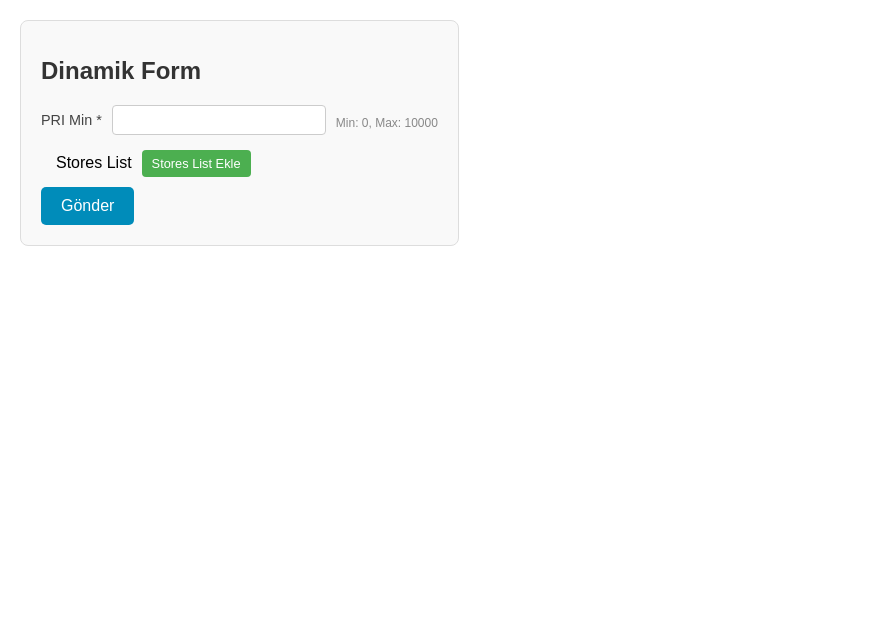
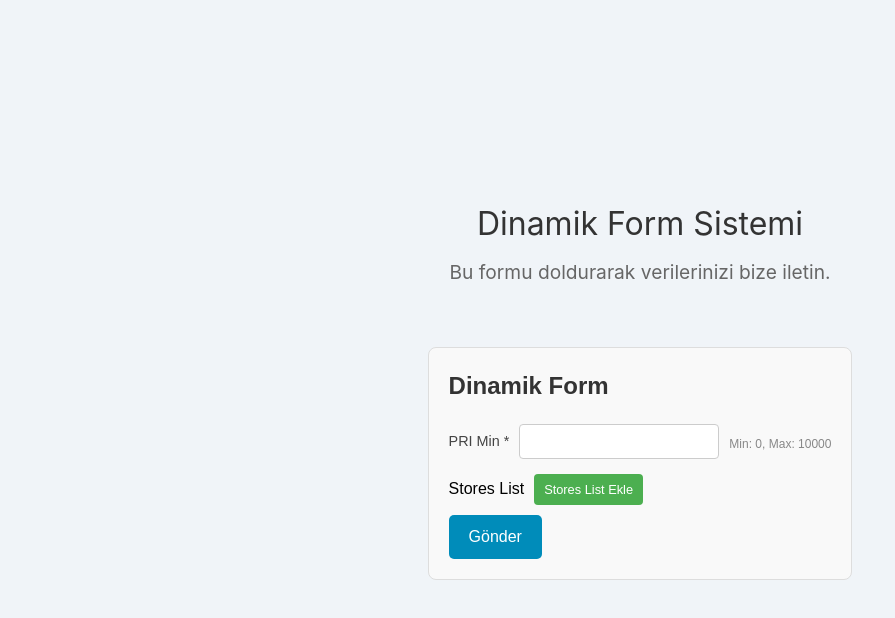
Before and after one commit to ayseberfinozcubuk/treeFormReact, a React (Create React App) app: page / in a window 1280 px wide. Shown: the top 618 px of the page, without its empty margins (0-895 px from the left). Built offline with nearby package versions, Linux system fonts and the light colour scheme.

Commit message:
changes in style

```diff
--- a/package.json
+++ b/package.json
@@ -37,5 +37,10 @@
       "last 1 firefox version",
       "last 1 safari version"
     ]
+  },
+  "devDependencies": {
+    "autoprefixer": "^10.4.20",
+    "postcss": "^8.4.47",
+    "tailwindcss": "^3.4.13"
   }
 }
--- /dev/null
+++ b/postcss.config.js
@@ -0,0 +1,6 @@
+module.exports = {
+  plugins: {
+    tailwindcss: {},
+    autoprefixer: {},
+  },
+}
--- a/src/App.js
+++ b/src/App.js
@@ -4,8 +4,9 @@ import './Style/Style.css'; // CSS dosyasını import et
 
 const App = () => {
     const [sampleData, setSampleData] = useState(null);
-    const [formValues, setFormValues] = useState(0); // Formu yeniden oluşturmak için key kullanıyoruz
-    const [subForms, setSubForms] = useState({}); // SubForms için de state ekliyoruz
+    const [formValues, setFormValues] = useState(0);
+    const [subForms, setSubForms] = useState({});
+    const [formKey, setFormKey] = useState(0);
 
     useEffect(() => {
         fetch('/SampleData/Emiter.json') // JSON dosyasının bulunduğu yolu belirtin
@@ -16,11 +17,12 @@ const App = () => {
 
     const handleSubmit = (e) => {
         e.preventDefault();
-        console.log('Form Gönderildi.');
+        console.log('Form Verileri:', formValues);
 
         // Formu yeniden oluşturmak için key'i değiştiriyoruz
         setFormValues({});
         setSubForms({});
+        setFormKey(prevKey => prevKey + 1); // Key değerini artırarak formu sıfırlıyoruz
     };
 
     if (!sampleData) {
@@ -28,9 +30,14 @@ const App = () => {
     }
 
     return (
+        <div className="app-container">
+            <header className="app-header">
+                <h1>Dinamik Form Sistemi</h1>
+                <p>Bu formu doldurarak verilerinizi bize iletin.</p>
+            </header>
             <div className="form-container">
                 <h1>Dinamik Form</h1>
-            <form onSubmit={handleSubmit}>
+                <form onSubmit={handleSubmit} key={formKey}>
                     <DynamicForm
                         data={sampleData}
                         formValues={formValues}
@@ -41,6 +48,7 @@ const App = () => {
                     <button type="submit" className="submit-button">Gönder</button>
                 </form>
             </div>
+        </div>
     );
 };
 
--- a/src/Components/DynamicForm.jsx
+++ b/src/Components/DynamicForm.jsx
@@ -1,7 +1,7 @@
 import React, { useState } from 'react';
 import '../Style/Style.css'; // CSS dosyasını import et
 
-const DynamicForm = ({ data, formValues, setFormValues, path = '' }) => {
+const DynamicForm = ({ data, formValues, setFormValues, path = '', indentLevel = 0 }) => {
     const [subForms, setSubForms] = useState({}); // Her form alanının altındaki form öğelerini saklamak için
 
     const handleChange = (propertyName, value, index = null) => {
@@ -60,9 +60,13 @@ const DynamicForm = ({ data, formValues, setFormValues, path = '' }) => {
     const renderInput = (property) => {
         const { Name, Label, Type, IsMandatory, MinMax, ListType } = property;
 
+        const indentStyle = {
+            marginLeft: `${indentLevel * 20}px`, // Her seviye için 20px girinti
+        };
+
         if (Type === "List") {
             return (
-                <div key={Name} className="list-container">
+                <div key={Name} className="list-container" style={indentStyle}>
                     <label>{Label}</label>
                     <button type="button" onClick={() => handleListClick(ListType, Name)}>
                         {Label} Ekle
@@ -75,6 +79,7 @@ const DynamicForm = ({ data, formValues, setFormValues, path = '' }) => {
                                 formValues={formValues}
                                 setFormValues={setFormValues}
                                 path={path ? `${path}.${Name}[${i}]` : `${Name}[${i}]`}
+                                indentLevel={indentLevel + 1} // Alt form için girinti artırılıyor
                             />
                         </div>
                     ))}
@@ -83,7 +88,7 @@ const DynamicForm = ({ data, formValues, setFormValues, path = '' }) => {
         }
 
         return (
-            <div key={Name} className="form-element">
+            <div key={Name} className="form-element" style={indentStyle}>
                 <label>{Label} {IsMandatory === "yes" && <span>*</span>}</label>
                 <input
                     type={Type === "Double" ? "number" : "text"}
--- a/src/Style/Style.css
+++ b/src/Style/Style.css
@@ -1,3 +1,13 @@
+/* Uygulamanın genel stilini oluşturuyoruz */
+.app-container {
+    display: flex;
+    flex-direction: column;
+    align-items: center; /* İçerikleri ortalamak için */
+    justify-content: center; /* İçerikleri dikey olarak ortalamak için */
+    min-height: 100vh; /* Sayfanın tamamını kaplamak için */
+    background-color: #f0f4f8; /* Arka plan rengi */
+}
+
 /* Genel form container */
 .form-container {
     margin: 20px;
@@ -7,6 +17,24 @@
     border-radius: 8px;
     display: inline-block; /* Formun genişliğini içerdiği elementlere göre ayarlar */
     font-family: Arial, sans-serif;
+}
+
+/* Header kısmı */
+.app-header {
+    text-align: center;
+    margin-bottom: 20px;
+}
+
+.app-header h1 {
+    font-size: 2em;
+    color: #333;
+    margin-bottom: 10px;
+}
+
+.app-header p {
+    font-size: 1.2em;
+    color: #666;
+    margin-bottom: 20px;
 }
 
 /* Form başlıkları ve alt başlıklar */
--- a/src/index.css
+++ b/src/index.css
@@ -1,3 +1,7 @@
+@tailwind base;
+@tailwind components;
+@tailwind utilities;
+
 body {
   margin: 0;
   font-family: -apple-system, BlinkMacSystemFont, 'Segoe UI', 'Roboto', 'Oxygen',
--- /dev/null
+++ b/tailwind.config.js
@@ -0,0 +1,11 @@
+/** @type {import('tailwindcss').Config} */
+module.exports = {
+  content: [
+    "./index.html",
+    "./src/**/*.{js,ts,jsx,tsx}",
+  ],
+  theme: {
+    extend: {},
+  },
+  plugins: [],
+}
```
Also changed, not shown: 1 other file (tests, documents, lock files or other folders). Lines whose indentation alone changed are shown as unchanged.
